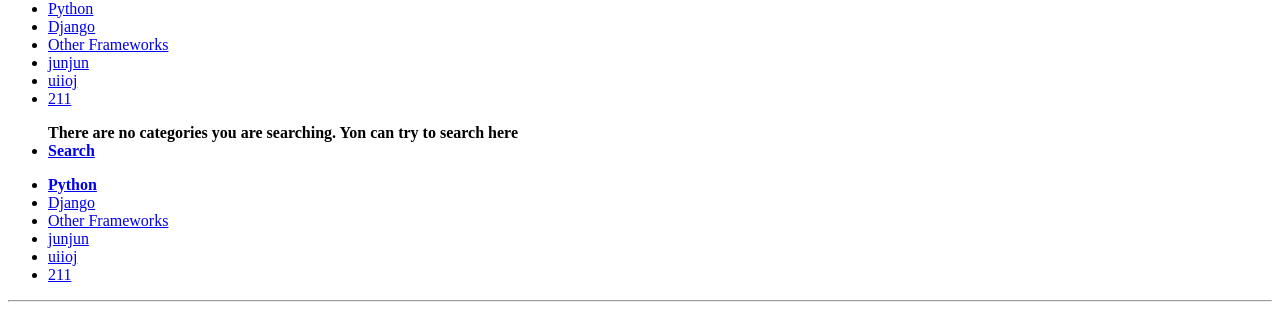
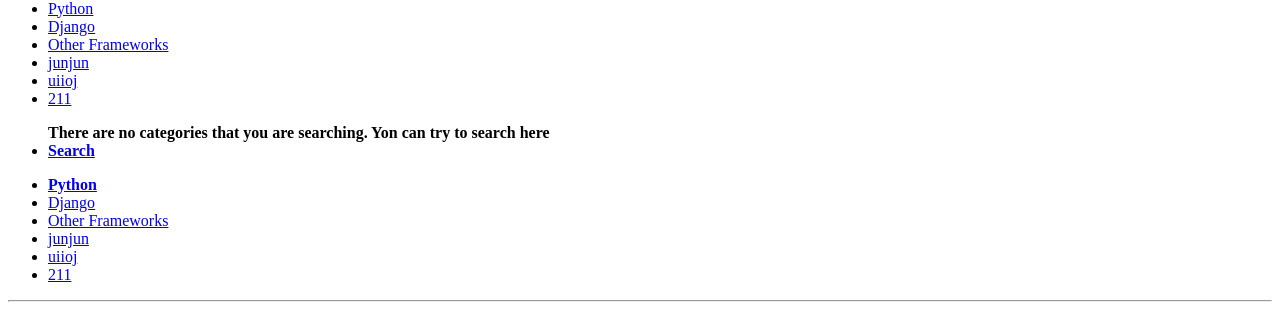
Before and after one commit to QianjunNing/Cosmic-Cat-IT-, a Django app: template templates/rango/search_category.html in a window 1280 px wide. Shown: the part 155-471 px from the top of the page. Run offline with Django 3.2, Linux system fonts and the light colour scheme; the template is opened without the code that fills it: values that come from a table or form of the project are taken from there, others are empty; data comes from the database, SQL or seed files in the repository.

Commit message:
search 1

```diff
--- a/templates/rango/search_category.html
+++ b/templates/rango/search_category.html
@@ -31,7 +31,7 @@
     {% endfor %}
     </ul>
     <ul>
-        <strong>There are no categories you are searching. Yon can try to search here <li><a href="{% url 'rango:search' %}">Search</a></li> </strong>
+        <strong>There are no categories that you are searching. Yon can try to search here <li><a href="{% url 'rango:search' %}">Search</a></li> </strong>
     </ul>
     {% else %}
         <strong>There are no categories present. Yon can try to search here <li><a href="{% url 'rango:search' %}">Search</a></li> </strong>
```
